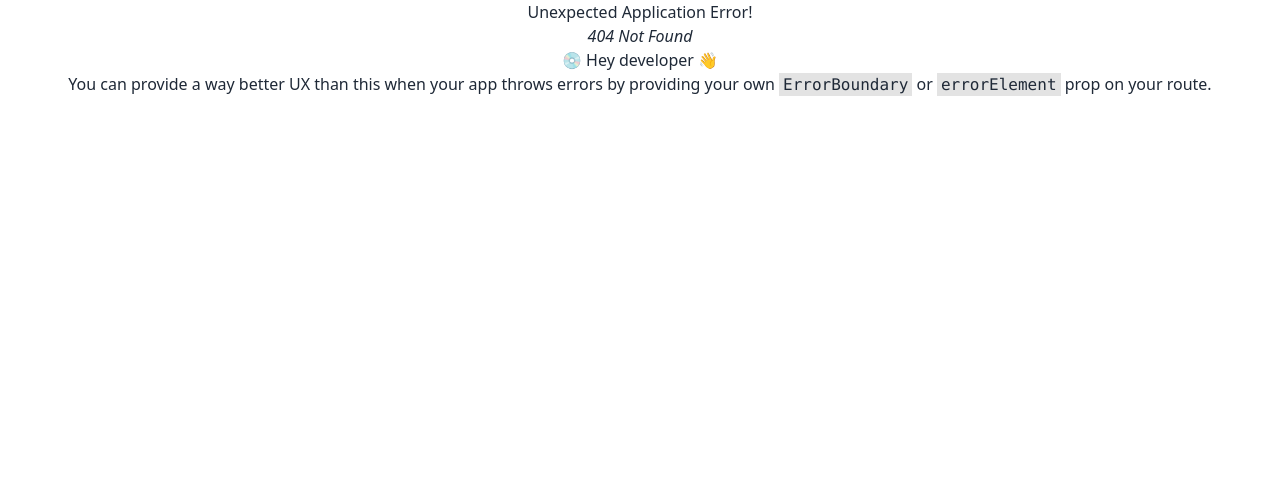
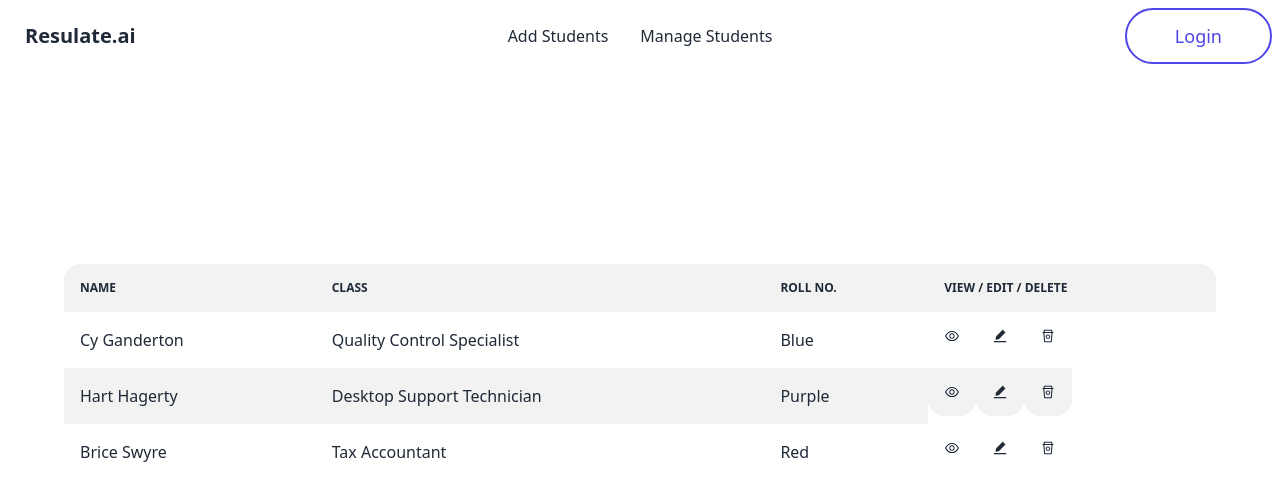
Before and after one commit to shufolislam1/resulateAi_Client, a React (Vite) app: page /managestudents in a window 1280 px wide. Before the commit this address had no page. Shown: the top 500 px of the page. Built offline with nearby package versions, Linux system fonts and the light colour scheme.

Commit message:
basic full deign done

```diff
--- a/index.html
+++ b/index.html
@@ -4,7 +4,7 @@
     <meta charset="UTF-8" />
     <link rel="icon" type="image/svg+xml" href="/vite.svg" />
     <meta name="viewport" content="width=device-width, initial-scale=1.0" />
-    <title>Vite + React</title>
+    <title>Resulate.ai</title>
   </head>
   <body>
     <div id="root"></div>
--- a/package.json
+++ b/package.json
@@ -13,6 +13,7 @@
     "react": "^18.2.0",
     "react-dom": "^18.2.0",
     "react-hook-form": "^7.43.0",
+    "react-icons": "^4.7.1",
     "react-router-dom": "^6.8.0"
   },
   "devDependencies": {
--- a/src/App.jsx
+++ b/src/App.jsx
@@ -8,7 +8,6 @@ function App() {
   return (
     <div>
       <Navbar></Navbar>
-      {/* <Addstudents></Addstudents> */}
     </div>
   )
 }
--- a/src/components/Addstudents.jsx
+++ b/src/components/Addstudents.jsx
@@ -5,7 +5,63 @@ const Addstudents = () => {
     return (
         <div>
             <Navbar></Navbar>
-
+            <div>
+                <div className="hero min-h-screen">
+                    <form className="hero-content flex-col lg:flex-row-reverse">
+                        <div className="card flex-shrink-0 w-full max-w-sm shadow-2xl bg-base-100">
+                            <div className="card-body">
+                                <div className=''>
+                                    <div className="form-control">
+                                        <input type="text" placeholder="First Name" className="input input-bordered" />
+                                    </div>
+                                    <div className="form-control">
+                                        <input type="text" placeholder="Middle Name" className="input input-bordered" />
+                                    </div>
+                                    <div className="form-control">
+                                        <input type="text" placeholder="Last Name" className="input input-bordered" />
+                                    </div>
+                                </div>
+                                {/* this part for select many item */}
+                                <div className="form-control w-full max-w-xs">
+                                    <select className="select select-bordered">
+                                        <option disabled selected>Select Classes</option>
+                                        <option>Star Wars</option>
+                                        <option>Harry Potter</option>
+                                        <option>Lord of the Rings</option>
+                                        <option>Planet of the Apes</option>
+                                        <option>Star Trek</option>
+                                    </select>
+                                </div>
+                                <div className="form-control w-full max-w-xs">
+                                    <select className="select select-bordered">
+                                        <option disabled selected>Select Divisions</option>
+                                        <option>Star Wars</option>
+                                        <option>Harry Potter</option>
+                                        <option>Lord of the Rings</option>
+                                        <option>Planet of the Apes</option>
+                                        <option>Star Trek</option>
+                                    </select>
+                                </div>
+                                <div className="form-control">
+                                    <input type="text" placeholder="Adress Line 2" className="input input-bordered" />
+                                </div>
+                                <div className="form-control">
+                                    <input type="text" placeholder="Landmark" className="input input-bordered" />
+                                </div>
+                                <div className="form-control">
+                                    <input type="text" placeholder="City" className="input input-bordered" />
+                                </div>
+                                <div className="form-control">
+                                    <input type="text" placeholder="Pin Code" className="input input-bordered" />
+                                </div>
+                                <div className="form-control mt-6">
+                                    <button className="btn btn-primary">Add Student</button>
+                                </div>
+                            </div>
+                        </div>
+                    </form>
+                </div>
+            </div>
         </div>
     );
 };
--- /dev/null
+++ b/src/components/ManageStudents.jsx
@@ -0,0 +1,80 @@
+import React from 'react';
+import Navbar from './Navbar';
+// import { GrView } from 'react-icons/fa';
+import { AiOutlineEye } from "react-icons/ai";
+import { AiFillEdit } from "react-icons/ai";
+import { AiOutlineRest } from "react-icons/ai";
+
+const ManageStudents = () => {
+    return (
+        <div>
+            <Navbar></Navbar>
+            <div className='max-w-6xl mx-auto mt-48'>
+                <div className="overflow-x-auto">
+                    <table className="table table-zebra w-full">
+                        <thead>
+                            <tr>
+                                <th>Name</th>
+                                <th>Class</th>
+                                <th>Roll No.</th>
+                                <th>View / Edit / Delete</th>
+                            </tr>
+                        </thead>
+                        <tbody>
+                            <tr>
+                                <td>Cy Ganderton</td>
+                                <td>Quality Control Specialist</td>
+                                <td>Blue</td>
+                                <div className='flex'>
+                                    <div>
+                                        <td><AiOutlineEye></AiOutlineEye></td>
+                                    </div>
+                                    <div>
+                                        <td><AiFillEdit></AiFillEdit></td>
+                                    </div>
+                                    <div>
+                                        <td> <AiOutlineRest></AiOutlineRest></td>
+                                    </div>
+                                </div>
+                            </tr>
+                            <tr>
+                                <td>Hart Hagerty</td>
+                                <td>Desktop Support Technician</td>
+                                <td>Purple</td>
+                                <div className='flex'>
+                                    <div>
+                                        <td><AiOutlineEye></AiOutlineEye></td>
+                                    </div>
+                                    <div>
+                                        <td><AiFillEdit></AiFillEdit></td>
+                                    </div>
+                                    <div>
+                                        <td> <AiOutlineRest></AiOutlineRest></td>
+                                    </div>
+                                </div>
+                            </tr>
+                            <tr>
+                                <td>Brice Swyre</td>
+                                <td>Tax Accountant</td>
+                                <td>Red</td>
+                                <div className='flex'>
+                                    <div>
+                                        <td><AiOutlineEye></AiOutlineEye></td>
+                                    </div>
+                                    <div>
+                                        <td><AiFillEdit></AiFillEdit></td>
+                                    </div>
+                                    <div>
+                                        <td> <AiOutlineRest></AiOutlineRest></td>
+                                    </div>
+                                </div>
+                            </tr>
+                        </tbody>
+                    </table>
+                </div>
+            </div>
+        </div>
+    );
+};
+
+export default ManageStudents;
--- a/src/components/Navbar.jsx
+++ b/src/components/Navbar.jsx
@@ -11,16 +11,16 @@ const Navbar = () => {
                             <svg xmlns="http://www.w3.org/2000/svg" className="h-5 w-5" fill="none" viewBox="0 0 24 24" stroke="currentColor"><path strokeLinecap="round" strokeLinejoin="round" strokeWidth="2" d="M4 6h16M4 12h8m-8 6h16" /></svg>
                         </label>
                         <ul tabIndex={0} className="menu menu-compact dropdown-content mt-3 p-2 shadow bg-base-100 rounded-box w-52">
-                            <li><a>Add Students</a></li>
-                            <li><a>Manage Students</a></li>
+                            <li><Link to='/addstudents'>Add Students</Link></li>
+                            <li><Link to='/managestudents'>Manage Students</Link></li>
                         </ul>
                     </div>
-                    <Link to ='/' className="btn btn-ghost normal-case text-xl">Resulate.ai</Link>
+                    <Link to='/' className="btn btn-ghost normal-case text-xl">Resulate.ai</Link>
                 </div>
                 <div className="navbar-center hidden lg:flex">
                     <ul className="menu menu-horizontal px-1">
                         <li><Link to='/addstudents'>Add Students</Link></li>
-                        <li><a>Manage Students</a></li>
+                        <li><Link to='/managestudents'>Manage Students</Link></li>
                     </ul>
                 </div>
                 <div className="navbar-end">
```
Also changed, not shown: src/main.jsx (+5 -4 lines), 1 other file (tests, documents, lock files or other folders).
